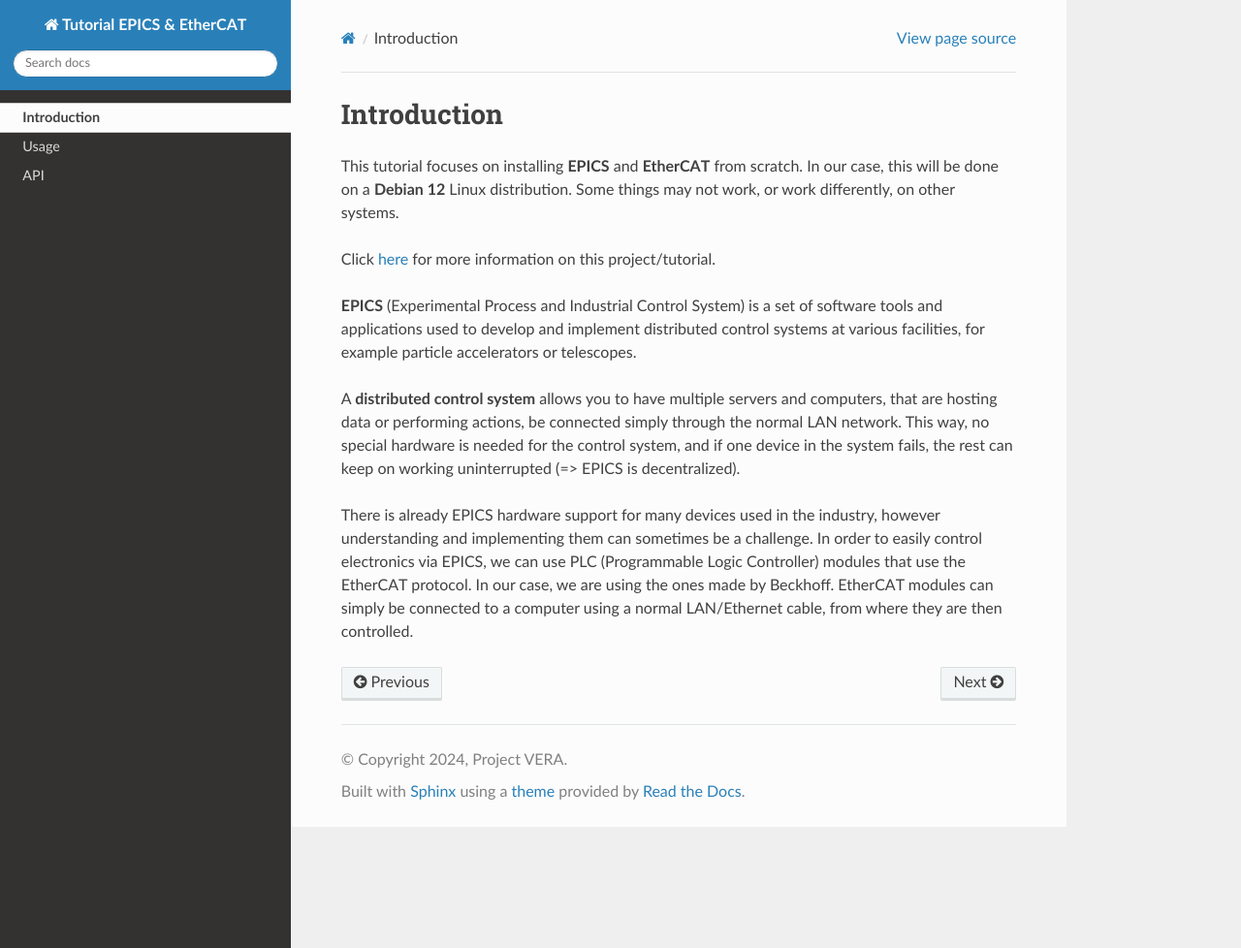
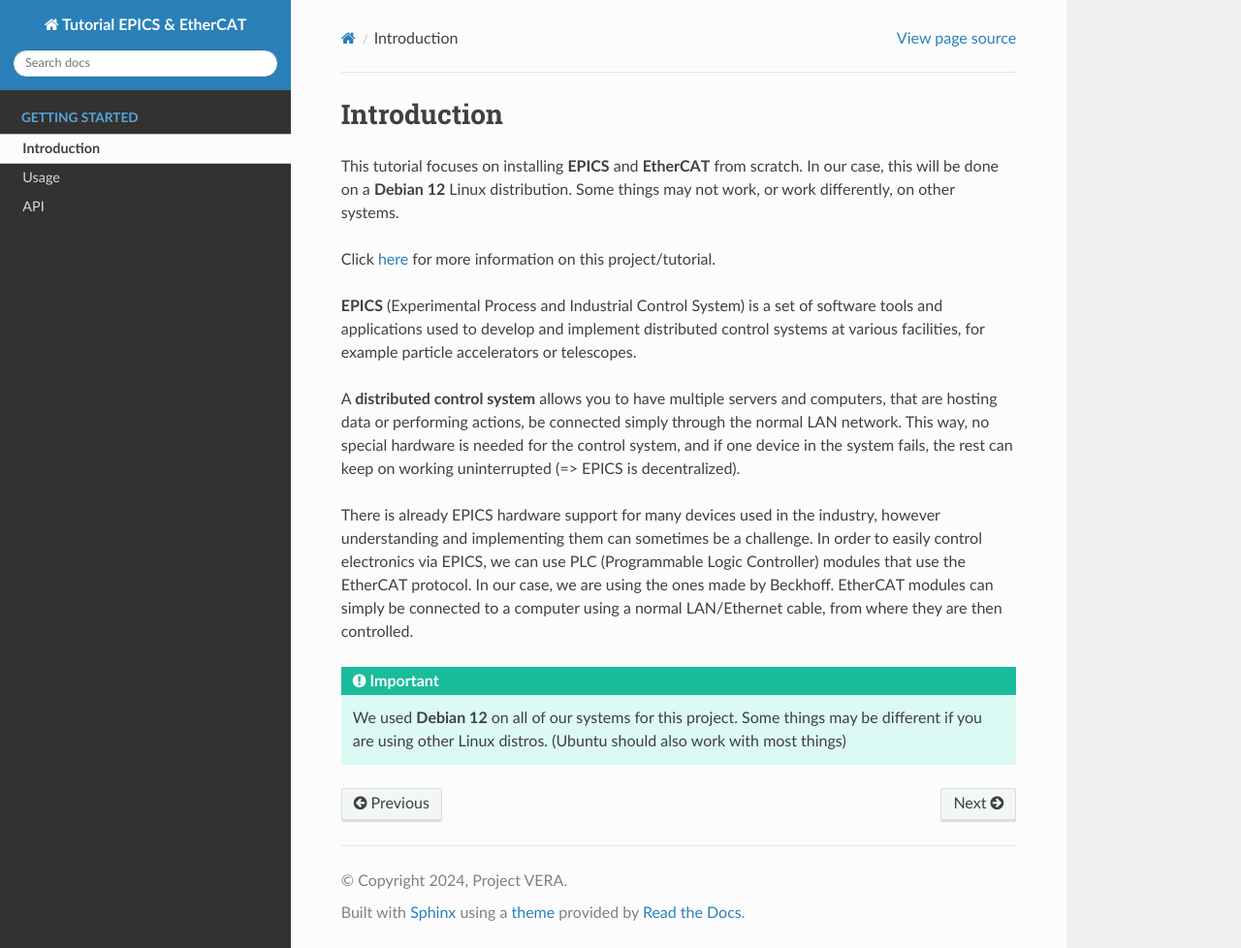
Before and after one commit to vera-univie/Tutorial-EPICS-EtherCAT, a Sphinx documentation site: the page built from docs/source/introduction.rst, in a window 1280 px wide and 978 px high. Shown: the whole window at 97% size. Built offline with Sphinx 7.4.7 and the Read the Docs theme 3.1.0, drawn with Linux system fonts in a browser that asks for light colours.

Commit message:
further work

```diff
--- a/docs/source/index.rst
+++ b/docs/source/index.rst
@@ -24,6 +24,8 @@ Contents
 --------
 
 .. toctree::
+   :maxdepth: 2
+   :caption: Getting Started
 
    introduction
    usage
--- a/docs/source/introduction.rst
+++ b/docs/source/introduction.rst
@@ -16,3 +16,6 @@ the rest can keep on working uninterrupted (=> EPICS is decentralized).
 There is already EPICS hardware support for many devices used in the industry, however understanding and implementing them can sometimes be a challenge.
 In order to easily control electronics via EPICS, we can use PLC (Programmable Logic Controller) modules that use the EtherCAT protocol. In our case, we are using the ones made by Beckhoff.
 EtherCAT modules can simply be connected to a computer using a normal LAN/Ethernet cable, from where they are then controlled.
+
+.. important::
+    We used **Debian 12** on all of our systems for this project. Some things may be different if you are using other Linux distros. (Ubuntu should also work with most things)
```
